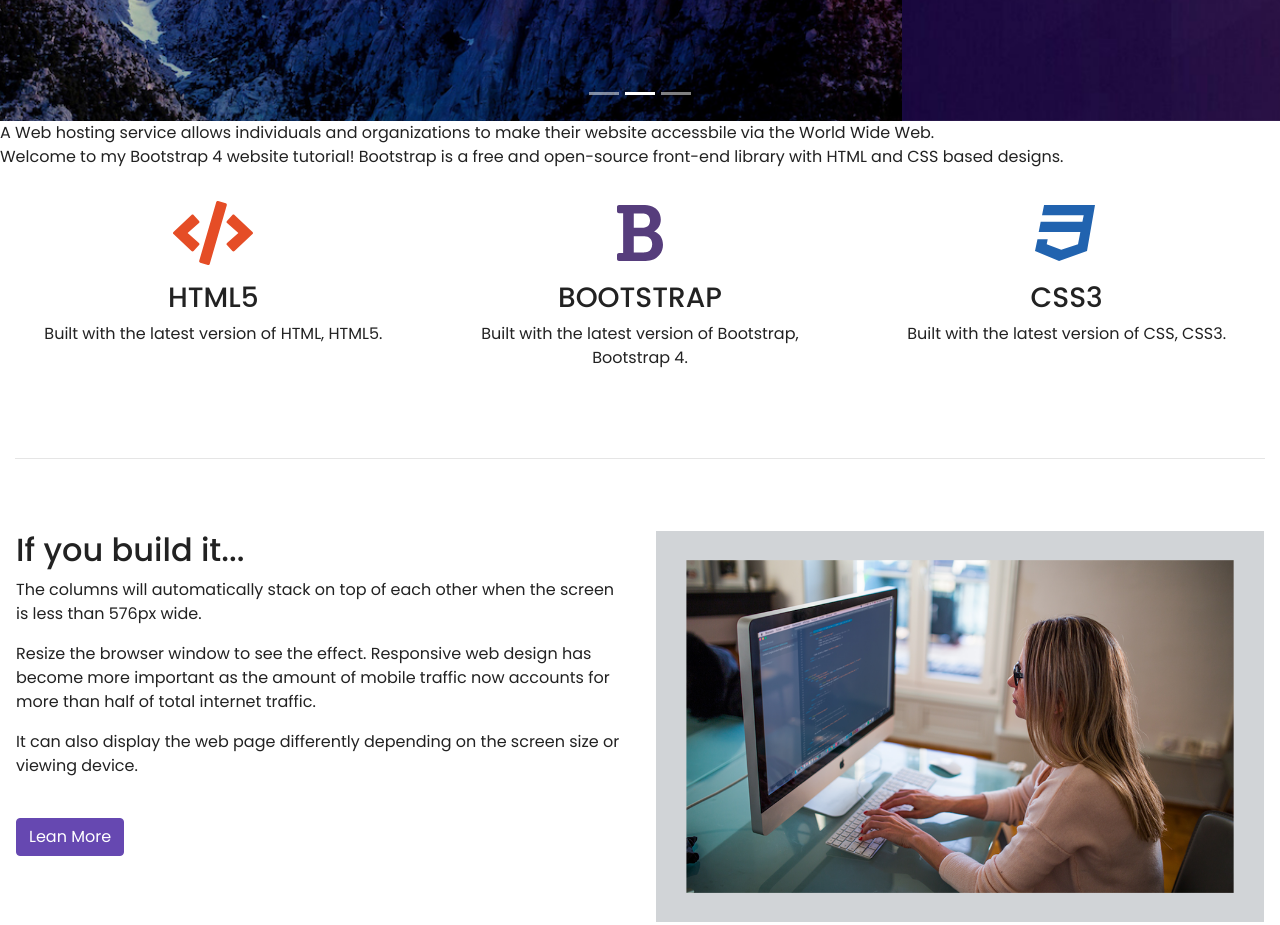
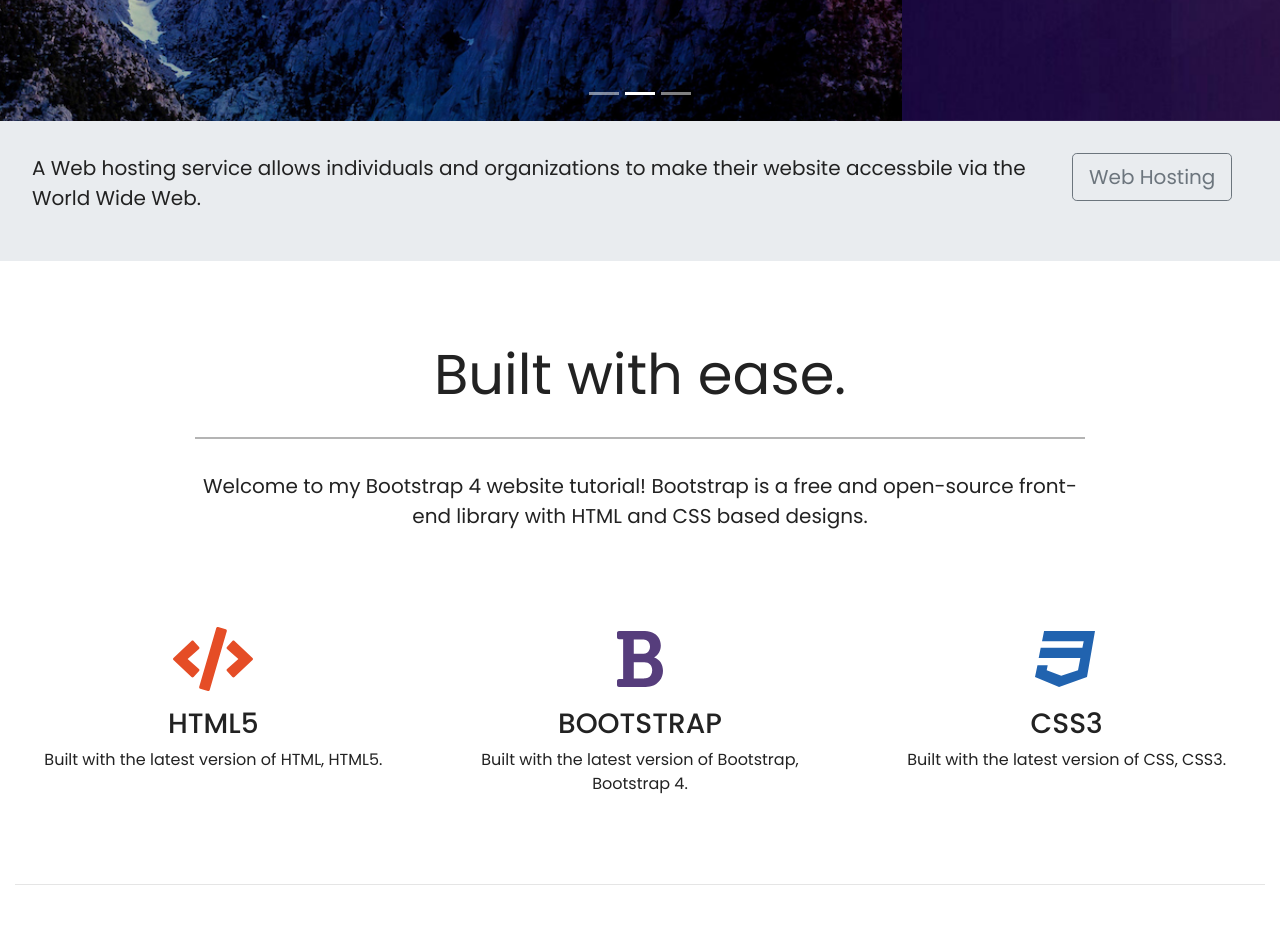
Before and after one commit to jxjwilliam/bootstrap_responsive, a website: page show/index.html in a window 1280 px wide. Shown: the part 620-1545 px from the top of the page. Drawn offline with nearby package versions, Linux system fonts and the light colour scheme.

Commit message:
finish the youtube video codes.

```diff
--- a/show/index.html
+++ b/show/index.html
@@ -23,7 +23,7 @@
         </button>
         <div class="collapse navbar-collapse" id="navbarResponsive">
             <ul class="navbar-nav ml-auto">
-        <li class="nav-item">
+                <li class="nav-item active">
                     <a class="nav-link" href="#">Home</a>
                 </li>
                 <li class="nav-item">
@@ -71,19 +71,33 @@
 
 <!--- Jumbotron -->
 <div class="container-fluid">
-  <div class="row Jumbotron">
-    <div>
-      A Web hosting service allows individuals and organizations to make their website accessbile via the World Wide
-      Web.
+    <div class="row jumbotron">
+        <div class="col-xs-12 col-sm-12 col-md-9 col-lg-9 col-xl-10">
+            <p class="lead">
+                A Web hosting service allows individuals and organizations to make their website accessbile via the
+                World Wide
+                Web.</p>
+        </div>
+        <div class="col-xs-12 col-sm-12 col-md-3 col-lg-3 col-xl-2">
+            <a href="#">
+                <button type="button" class="btn btn-outline-secondary btn-lg">Web Hosting</button>
+            </a>
         </div>
     </div>
 </div>
 
 <!--- Welcome Section -->
-<div class="container-fluid">
-  <div class="row text-center">
-    Welcome to my Bootstrap 4 website tutorial! Bootstrap is a free and open-source front-end library with HTML and CSS
-    based designs.
+<div class="container-fluid padding">
+    <div class="row welcome text-center">
+        <div class="col-12">
+            <h1 class="display-4">Built with ease.</h1>
+        </div>
+        <hr>
+        <div class="col-12">
+            <p class="lead">Welcome to my Bootstrap 4 website tutorial! Bootstrap is a free and open-source front-end
+                library with HTML and CSS
+                based designs.</p>
+        </div>
     </div>
 </div>
 
@@ -106,19 +120,18 @@
             <p>Built with the latest version of CSS, CSS3.</p>
         </div>
     </div>
-
     <hr class="my-4">
 </div>
 
 <!--- Two Column Section -->
-
 <div class="container-fluid padding">
     <div class="row padding">
         <div class="col-lg-6">
             <h2>If you build it...</h2>
             <p>The columns will automatically stack on top of each other when the screen is less than 576px wide.</p>
 
-      <p>Resize the browser window to see the effect. Responsive web design has become more important as the amount of
+            <p>Resize the browser window to see the effect. Responsive web design has become more important as the
+                amount of
                 mobile traffic now accounts for more than half of total internet traffic.</p>
             <p>It can also display the web page differently depending on the screen size or viewing device.</p>
             <br>
@@ -162,7 +175,7 @@
 
 <!--- Meet the team -->
 <div class="container-fluid padding">
-  <div class="row Welcome text-center">
+    <div class="row welcome text-center">
         <div class="col-12">
             <h1 class="display-4">Meet the Team</h1>
         </div>
@@ -212,10 +225,13 @@
     <div class="row padding">
         <div class="col-lg-6">
             <h2>Our Philosophy</h2>
-      <p>We know that greatness in a disruptive era requires bold ambition, curious talent and a culture that believes
+            <p>We know that greatness in a disruptive era requires bold ambition, curious talent and a culture that
+                believes
                 we're smarter together.</p>
-      <p>We approach every challenge hliistically, with best-in-class expertise in data, creativity, media, technology,
-        search, social and more. We call this alchemy. It has the power to build our clients brands and transform their
+            <p>We approach every challenge hliistically, with best-in-class expertise in data, creativity, media,
+                technology,
+                search, social and more. We call this alchemy. It has the power to build our clients brands and
+                transform their
                 business. And while it may seem like magic, we've got it down to a science.</p>
             <br>
         </div>
@@ -252,7 +268,7 @@
                 <hr class="light">
                 <p>666-888-9999</p>
                 <p>email@chinasofti.com</p>
-        <p>Yunshui 1 Road</p>
+                <p>No 1. Yunshui Road</p>
                 <p>Xi'an, Shaanxi, China</p>
             </div>
             <div class="col-md-4">
@@ -275,7 +291,7 @@
             </div>
 
             <div class="col-12">
-        <hr class="light">
+                <hr class="light-100">
                 <h5>&copy; w3newbie.com</h5>
             </div>
 
--- a/show/style.css
+++ b/show/style.css
@@ -65,6 +65,7 @@ html, body {
 .welcome {
   width: 75%;
   margin: 0 auto;
+  padding-top: 2rem;
 }
 
 .welcome hr {
```
Lines whose indentation alone changed are shown as unchanged.
